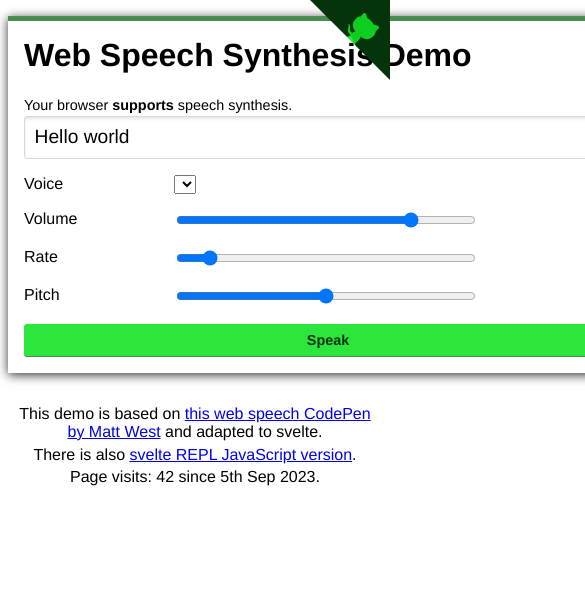
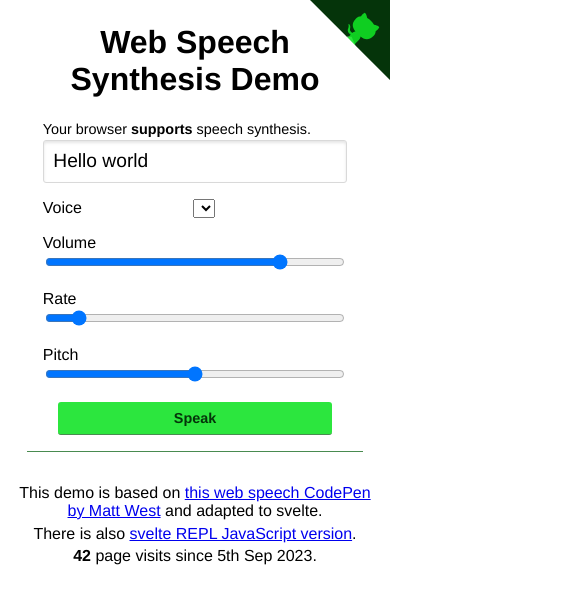
Before and after one commit to ccozens/webSpeech, a SvelteKit app: page / in a window 390 px wide. Shown: the top 604 px of the page, 585 px wide, since content can reach past the window. Built offline with nearby package versions, Linux system fonts and the light colour scheme.

Commit message:
improved styling so fits on screen

```diff
--- /dev/null
+++ b/src/routes/+layout.svelte
@@ -0,0 +1,3 @@
+
+
+<slot />
--- a/src/routes/+page.svelte
+++ b/src/routes/+page.svelte
@@ -120,7 +120,7 @@
 			>svelte REPL JavaScript version</a
 		>.
 	</p>
-	<div class="visits">Page visits: {data?.pageVisits} since 5th Sep 2023.</div>
+	<div class="visits"><span class="visitNumber">{data?.pageVisits}</span> page visits since 5th Sep 2023.</div>
 </div>
 
 <GithubCorner />
@@ -137,6 +137,8 @@
 
 	#page-wrapper {
 		width: 640px;
+		display: flex;
+		flex-direction: column;
 		background: #ffffff;
 		padding: 1em;
 		margin: 1em auto;
@@ -146,6 +148,7 @@
 
 	h1 {
 		margin-top: 0;
+		text-align: center;
 	}
 
 	.msg {
@@ -157,6 +160,9 @@
 		color: #cc0000;
 	}
 
+	.visitNumber {
+		font-weight: bold;
+	}
 	input[type='text'] {
 		width: 100%;
 		padding: 0.5em;
@@ -181,7 +187,7 @@
 	}
 
 	button {
-		display: inline-block;
+		/* display: inline-block; */
 		border-radius: 3px;
 		border: none;
 		font-size: 0.9rem;
@@ -191,8 +197,8 @@
 		color: #05340a;
 		-webkit-font-smoothing: antialiased;
 		font-weight: bold;
-		margin: 0;
-		width: 100%;
+		margin: 0 auto;
+		width: 90%;
 		text-align: center;
 	}
 
@@ -215,4 +221,14 @@
 	.credit > p {
 		margin: 0.3em;
 	}
+
+	@media (max-width: 640px) {
+		#page-wrapper {
+			width: 90%;
+			margin: 0 auto;
+			border-bottom: 1px  solid #498b50;
+			box-shadow: none;
+			border-top: none;
+		}
+	}
 </style>
```
